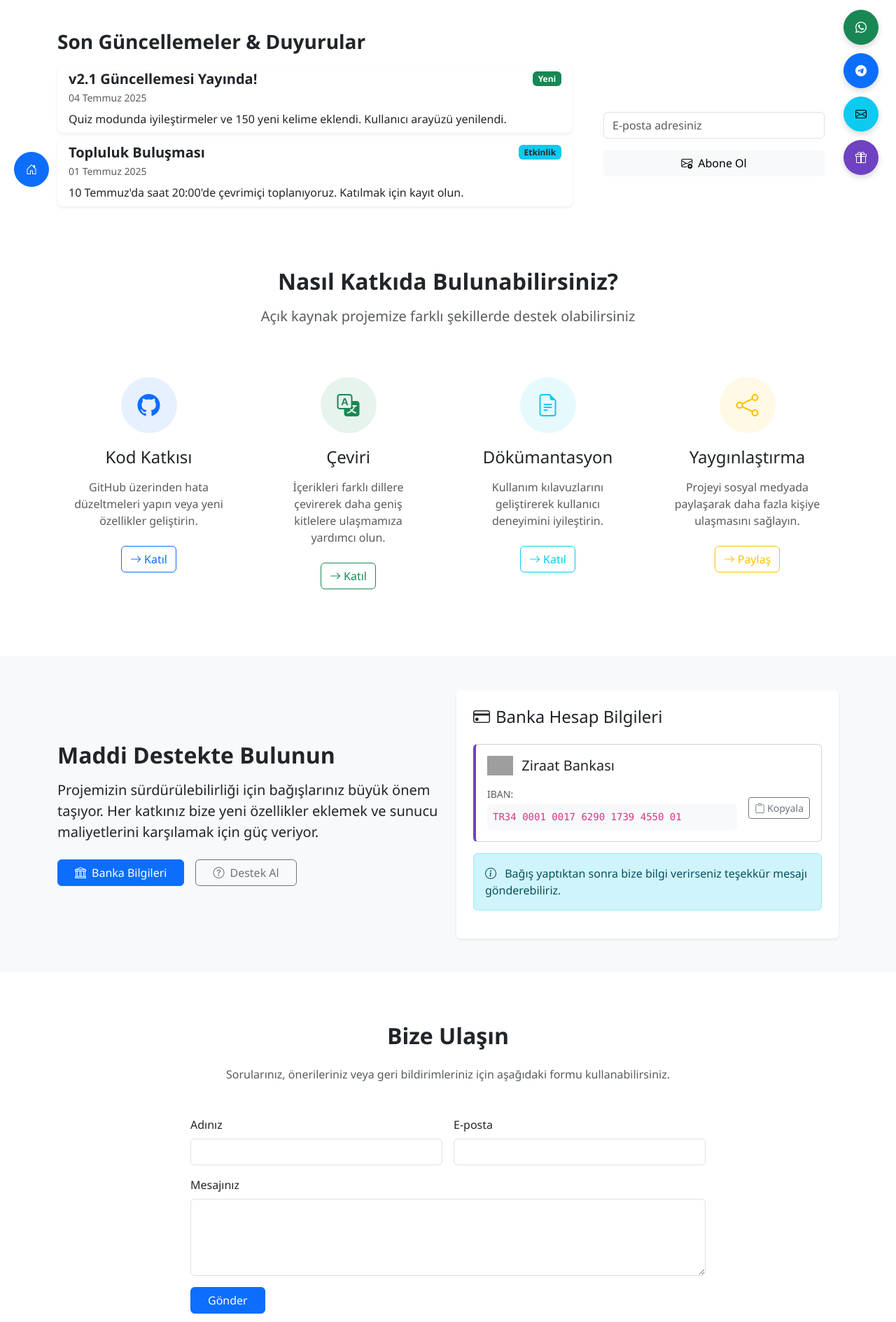
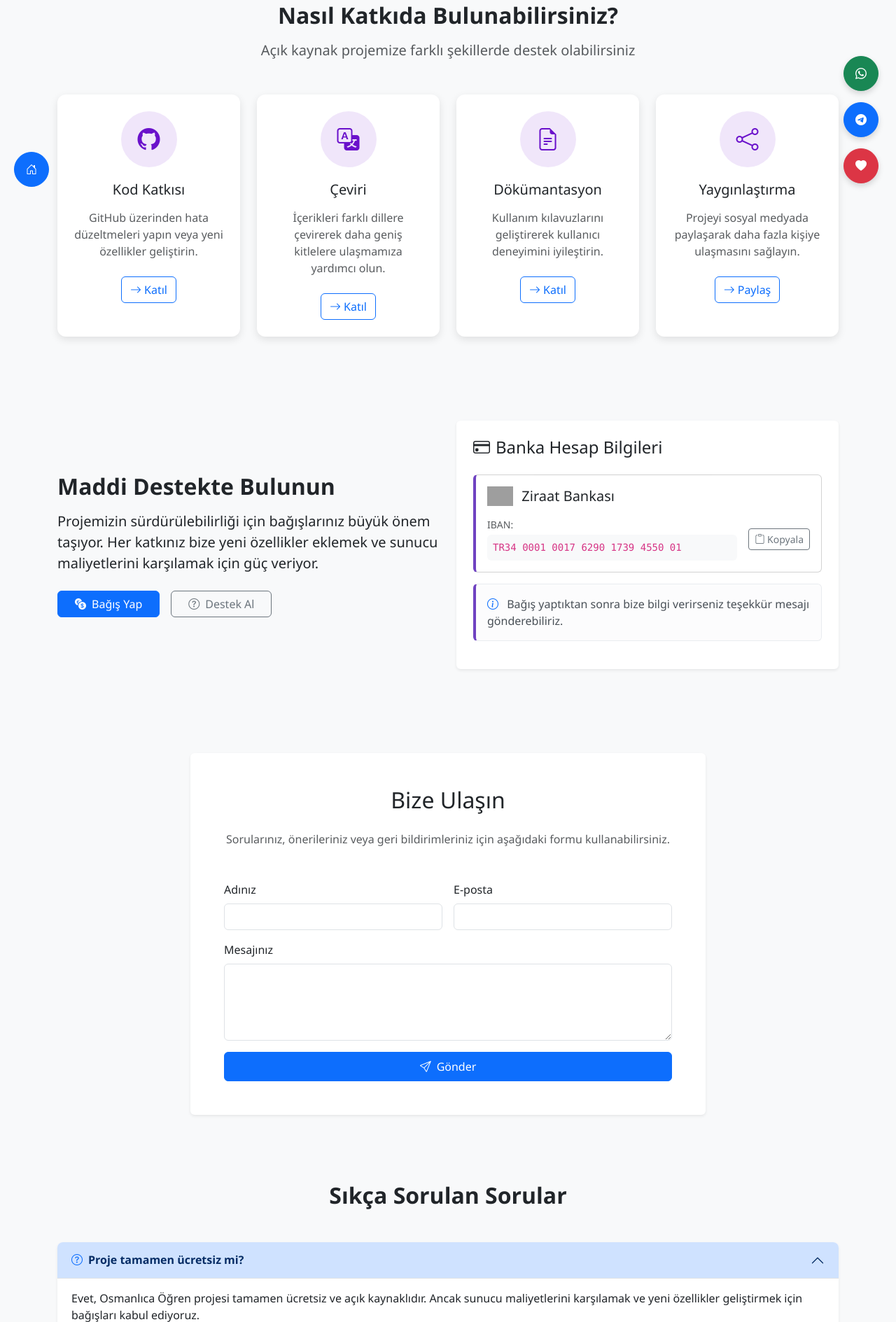
Before and after one commit to kyrustomris/Osmanlicaogren1, a plain HTML site: page destek.html in a window 1280 px wide. Shown: the part 513-2402 px from the top of the page at 70% size. Drawn offline with nearby package versions, Linux system fonts and the light colour scheme; grey boxes are pictures that could not be loaded.

Commit message:
Update destek.html

```diff
--- a/destek.html
+++ b/destek.html
@@ -8,11 +8,6 @@
   <link href="https://cdn.jsdelivr.net/npm/bootstrap@5.3.0/dist/css/bootstrap.min.css" rel="stylesheet">
   <!-- Bootstrap Icons -->
   <link rel="stylesheet" href="https://cdn.jsdelivr.net/npm/bootstrap-icons@1.11.1/font/bootstrap-icons.css">
-  <!-- EmailJS SDK -->
-  <script src="https://cdn.jsdelivr.net/npm/@emailjs/browser@3/dist/email.min.js"></script>
-  <script>
-    emailjs.init("8BdNp7u1PufddSEM8"); // EmailJS Public Key
-  </script>
   <style>
     :root {
       --primary-color: #6a11cb;
@@ -22,24 +17,26 @@
 
     body {
       font-family: 'Segoe UI', Tahoma, Geneva, Verdana, sans-serif;
+      background-color: #f8f9fa;
     }
 
-    .hero-gradient {
+    .hero-section {
       background: linear-gradient(135deg, var(--primary-color) 0%, var(--secondary-color) 100%);
+      color: white;
       border-radius: 0 0 20px 20px;
-      color: white;
     }
 
     .feature-card {
-      transition: transform 0.3s ease, box-shadow 0.3s ease;
+      transition: all 0.3s ease;
       border: none;
       border-radius: 12px;
       overflow: hidden;
+      box-shadow: 0 4px 12px rgba(0,0,0,0.1);
     }
 
     .feature-card:hover {
-      transform: translateY(-8px);
-      box-shadow: 0 12px 24px rgba(0,0,0,0.15);
+      transform: translateY(-5px);
+      box-shadow: 0 8px 20px rgba(0,0,0,0.15);
     }
 
     .icon-circle {
@@ -50,8 +47,8 @@
       justify-content: center;
       margin: 0 auto 20px;
       border-radius: 50%;
-      background: rgba(255,255,255,0.1);
-      color: white;
+      background: rgba(106, 17, 203, 0.1);
+      color: var(--primary-color);
       font-size: 2rem;
     }
 
@@ -71,14 +68,12 @@
     }
 
     .copy-btn:hover {
-      background-color: #f8f9fa;
+      background-color: #f1f1f1;
     }
 
-    .floating-buttons {
-      position: fixed;
-      bottom: 25px;
-      right: 25px;
-      z-index: 1000;
+    .thank-you-card {
+      border: 2px dashed var(--accent-color);
+      background-color: rgba(111, 66, 193, 0.05);
     }
 
     .floating-btn {
@@ -88,39 +83,27 @@
       align-items: center;
       justify-content: center;
       border-radius: 50%;
-      margin-bottom: 12px;
+      box-shadow: 0 4px 8px rgba(0,0,0,0.15);
       transition: all 0.3s ease;
-      box-shadow: 0 4px 8px rgba(0,0,0,0.15);
     }
 
     .floating-btn:hover {
-      transform: translateY(-5px) scale(1.1);
-      box-shadow: 0 8px 16px rgba(0,0,0,0.2);
+      transform: translateY(-3px) scale(1.1);
+      box-shadow: 0 6px 12px rgba(0,0,0,0.2);
     }
 
-    .donate-btn {
-      background-color: var(--accent-color);
-      color: white;
-    }
-
-    #form-feedback {
-      font-size: 0.95rem;
-    }
-
-    .newsletter-form {
-      background: rgba(255,255,255,0.1);
-      border-radius: 12px;
-      padding: 20px;
+    .donation-alert {
+      border-left: 4px solid var(--accent-color);
     }
   </style>
 </head>
 <body>
   <!-- Hero Section -->
-  <section class="hero-gradient py-5">
-    <div class="container py-4 py-md-5">
+  <section class="hero-section py-5">
+    <div class="container py-4">
       <div class="row align-items-center">
         <div class="col-lg-7 mb-4 mb-lg-0">
-          <h1 class="display-4 fw-bold mb-3">
+          <h1 class="display-5 fw-bold mb-3">
             <i class="bi bi-people-fill me-2"></i>Projemize Destek Olun
           </h1>
           <p class="lead mb-4">
@@ -144,47 +127,33 @@
     </div>
   </section>
 
-  <!-- Announcements Section -->
-  <section class="container my-5 py-3">
-    <div class="row align-items-center">
-      <div class="col-lg-8 mb-4 mb-lg-0">
-        <h3 class="fw-bold mb-3">Son Güncellemeler & Duyurular</h3>
-        <div class="list-group">
-          <div class="list-group-item border-0 shadow-sm mb-2 rounded-3">
-            <div class="d-flex justify-content-between align-items-center mb-1">
-              <h5 class="mb-0 fw-bold">v2.1 Güncellemesi Yayında!</h5>
-              <span class="badge bg-success">Yeni</span>
+  <!-- Bağış Teşekkür Mesajı -->
+  <section class="container my-5" id="thank-you-section" style="display: none;">
+    <div class="row justify-content-center">
+      <div class="col-lg-8">
+        <div class="card thank-you-card border-0 shadow-sm">
+          <div class="card-body text-center p-5">
+            <div class="icon-circle bg-success bg-opacity-10 text-success mb-4 mx-auto">
+              <i class="bi bi-check-circle-fill"></i>
             </div>
-            <small class="text-muted d-block mb-2">04 Temmuz 2025</small>
-            <p class="mb-0">Quiz modunda iyileştirmeler ve 150 yeni kelime eklendi. Kullanıcı arayüzü yenilendi.</p>
-          </div>
-          <div class="list-group-item border-0 shadow-sm rounded-3">
-            <div class="d-flex justify-content-between align-items-center mb-1">
-              <h5 class="mb-0 fw-bold">Topluluk Buluşması</h5>
-              <span class="badge bg-info text-dark">Etkinlik</span>
-            </div>
-            <small class="text-muted d-block mb-2">01 Temmuz 2025</small>
-            <p class="mb-0">10 Temmuz'da saat 20:00'de çevrimiçi toplanıyoruz. Katılmak için kayıt olun.</p>
+            <h2 class="mb-3">Teşekkür Ederiz!</h2>
+            <p id="donation-message" class="lead mb-4"></p>
+            <p class="text-muted">Destekleriniz projemizin devamını sağlıyor.</p>
+            <div class="d-flex justify-content-center gap-3 mt-4">
+              <a href="index.html" class="btn btn-primary px-4">
+                <i class="bi bi-house-door me-2"></i>Ana Sayfa
+              </a>
+              <a href="#donate" class="btn btn-outline-primary px-4">
+                <i class="bi bi-currency-exchange me-2"></i>Tekrar Bağış Yap
+              </a>
             </div>
           </div>
-      </div>
-      <div class="col-lg-4">
-        <div class="newsletter-form text-white">
-          <h4 class="mb-3">Gelişmelerden Haberdar Olun</h4>
-          <form action="https://YOUR_MAILCHIMP_URL" method="post" target="_blank">
-            <div class="mb-3">
-              <input type="email" class="form-control" placeholder="E-posta adresiniz" required>
-            </div>
-            <button type="submit" class="btn btn-light w-100">
-              <i class="bi bi-envelope-plus me-2"></i>Abone Ol
-            </button>
-          </form>
         </div>
       </div>
     </div>
   </section>
 
-  <!-- Contribution Section -->
+  <!-- Katkı Seçenekleri -->
   <section id="contribute" class="container my-5 py-4">
     <div class="text-center mb-5">
       <h2 class="fw-bold mb-3">Nasıl Katkıda Bulunabilirsiniz?</h2>
@@ -192,14 +161,14 @@
     </div>
 
     <div class="row g-4">
-      <!-- Code Contribution -->
+      <!-- Kod Katkısı -->
       <div class="col-md-6 col-lg-3">
         <div class="card feature-card h-100 border-0">
           <div class="card-body text-center p-4">
-            <div class="icon-circle bg-primary bg-opacity-10 text-primary">
+            <div class="icon-circle">
               <i class="bi bi-github"></i>
             </div>
-            <h3 class="h4 mb-3">Kod Katkısı</h3>
+            <h3 class="h5 mb-3">Kod Katkısı</h3>
             <p class="text-muted mb-4">
               GitHub üzerinden hata düzeltmeleri yapın veya yeni özellikler geliştirin.
             </p>
@@ -210,54 +179,54 @@
         </div>
       </div>
 
-      <!-- Translation -->
+      <!-- Çeviri -->
       <div class="col-md-6 col-lg-3">
         <div class="card feature-card h-100 border-0">
           <div class="card-body text-center p-4">
-            <div class="icon-circle bg-success bg-opacity-10 text-success">
+            <div class="icon-circle">
               <i class="bi bi-translate"></i>
             </div>
-            <h3 class="h4 mb-3">Çeviri</h3>
+            <h3 class="h5 mb-3">Çeviri</h3>
             <p class="text-muted mb-4">
               İçerikleri farklı dillere çevirerek daha geniş kitlelere ulaşmamıza yardımcı olun.
             </p>
-            <a href="#" class="btn btn-outline-success stretched-link">
+            <a href="#" class="btn btn-outline-primary stretched-link">
               <i class="bi bi-arrow-right me-1"></i>Katıl
             </a>
           </div>
         </div>
       </div>
 
-      <!-- Documentation -->
+      <!-- Dökümantasyon -->
       <div class="col-md-6 col-lg-3">
         <div class="card feature-card h-100 border-0">
           <div class="card-body text-center p-4">
-            <div class="icon-circle bg-info bg-opacity-10 text-info">
+            <div class="icon-circle">
               <i class="bi bi-file-earmark-text"></i>
             </div>
-            <h3 class="h4 mb-3">Dökümantasyon</h3>
+            <h3 class="h5 mb-3">Dökümantasyon</h3>
             <p class="text-muted mb-4">
               Kullanım kılavuzlarını geliştirerek kullanıcı deneyimini iyileştirin.
             </p>
-            <a href="#" class="btn btn-outline-info stretched-link">
+            <a href="#" class="btn btn-outline-primary stretched-link">
               <i class="bi bi-arrow-right me-1"></i>Katıl
             </a>
           </div>
         </div>
       </div>
 
-      <!-- Promotion -->
+      <!-- Yaygınlaştırma -->
       <div class="col-md-6 col-lg-3">
         <div class="card feature-card h-100 border-0">
           <div class="card-body text-center p-4">
-            <div class="icon-circle bg-warning bg-opacity-10 text-warning">
+            <div class="icon-circle">
               <i class="bi bi-share"></i>
             </div>
-            <h3 class="h4 mb-3">Yaygınlaştırma</h3>
+            <h3 class="h5 mb-3">Yaygınlaştırma</h3>
             <p class="text-muted mb-4">
               Projeyi sosyal medyada paylaşarak daha fazla kişiye ulaşmasını sağlayın.
             </p>
-            <a href="#" class="btn btn-outline-warning stretched-link">
+            <a href="#" class="btn btn-outline-primary stretched-link">
               <i class="bi bi-arrow-right me-1"></i>Paylaş
             </a>
           </div>
@@ -266,7 +235,7 @@
     </div>
   </section>
 
-  <!-- Donation Section -->
+  <!-- Bağış Bölümü -->
   <section id="donate" class="bg-light py-5 my-5">
     <div class="container">
       <div class="row align-items-center">
@@ -277,8 +246,8 @@
             Her katkınız bize yeni özellikler eklemek ve sunucu maliyetlerini karşılamak için güç veriyor.
           </p>
           <div class="d-flex flex-wrap gap-3">
-            <a href="#bank-info" class="btn btn-primary px-4">
-              <i class="bi bi-bank me-2"></i>Banka Bilgileri
+            <a href="bagıs.html" class="btn btn-primary px-4">
+              <i class="bi bi-currency-exchange me-2"></i>Bağış Yap
             </a>
             <a href="#contact" class="btn btn-outline-secondary px-4">
               <i class="bi bi-question-circle me-2"></i>Destek Al
@@ -310,8 +279,8 @@
                 </div>
               </div>
 
-              <div class="alert alert-info mt-3">
-                <i class="bi bi-info-circle me-2"></i>
+              <div class="alert donation-alert alert-light mt-3">
+                <i class="bi bi-info-circle me-2 text-primary"></i>
                 Bağış yaptıktan sonra bize bilgi verirseniz teşekkür mesajı gönderebiliriz.
               </div>
             </div>
@@ -321,54 +290,47 @@
     </div>
   </section>
 
-  <!-- Contact Form -->
+  <!-- İletişim Formu -->
   <section id="contact" class="container my-5 py-4">
     <div class="row justify-content-center">
       <div class="col-lg-8">
-        <h2 class="fw-bold mb-4 text-center">Bize Ulaşın</h2>
-        <p class="text-muted text-center mb-5">
+        <div class="card border-0 shadow-sm">
+          <div class="card-body p-4 p-md-5">
+            <h2 class="text-center mb-4">Bize Ulaşın</h2>
+            <p class="text-center text-muted mb-5">
               Sorularınız, önerileriniz veya geri bildirimleriniz için aşağıdaki formu kullanabilirsiniz.
             </p>
 
-        <form id="contact-form" class="needs-validation" novalidate>
+            <form id="contact-form">
               <div class="row g-3">
                 <div class="col-md-6">
                   <label for="name" class="form-label">Adınız</label>
                   <input type="text" class="form-control" id="name" required>
-              <div class="invalid-feedback">
-                Lütfen adınızı giriniz.
-              </div>
                 </div>
                 <div class="col-md-6">
                   <label for="email" class="form-label">E-posta</label>
                   <input type="email" class="form-control" id="email" required>
-              <div class="invalid-feedback">
-                Lütfen geçerli bir e-posta adresi giriniz.
-              </div>
                 </div>
                 <div class="col-12">
                   <label for="message" class="form-label">Mesajınız</label>
                   <textarea class="form-control" id="message" rows="4" required></textarea>
-              <div class="invalid-feedback">
-                Lütfen mesajınızı yazınız.
-              </div>
                 </div>
                 <div class="col-12">
-              <button type="submit" class="btn btn-primary px-4" id="submit-btn">
-                <span id="btn-text">Gönder</span>
-                <span id="btn-spinner" class="spinner-border spinner-border-sm d-none ms-2"></span>
+                  <button type="submit" class="btn btn-primary w-100 py-2">
+                    <i class="bi bi-send me-2"></i>Gönder
                   </button>
-              <span id="form-feedback" class="ms-3"></span>
                 </div>
               </div>
             </form>
           </div>
         </div>
+      </div>
+    </div>
   </section>
 
-  <!-- FAQ Section -->
+  <!-- SSS Bölümü -->
   <section class="container my-5 py-4">
-    <h2 class="fw-bold mb-4 text-center">Sıkça Sorulan Sorular</h2>
+    <h2 class="text-center fw-bold mb-5">Sıkça Sorulan Sorular</h2>
 
     <div class="accordion" id="faqAccordion">
       <div class="accordion-item border-0 shadow-sm mb-3 rounded-3 overflow-hidden">
@@ -407,10 +369,10 @@
     </div>
   </section>
 
-  <!-- Community Section -->
+  <!-- Topluluk Bölümü -->
   <section class="bg-light py-5 my-5">
     <div class="container text-center">
-      <div class="icon-circle bg-primary text-white mx-auto mb-4">
+      <div class="icon-circle mb-4 mx-auto">
         <i class="bi bi-people-fill"></i>
       </div>
       <h2 class="fw-bold mb-3">Topluluğa Katılın</h2>
@@ -451,8 +413,9 @@
     </div>
   </footer>
 
-  <!-- Floating Action Buttons -->
-  <div class="floating-buttons">
+  <!-- Hızlı Erişim Butonları -->
+  <div class="position-fixed" style="bottom: 25px; right: 25px; z-index: 1000;">
+    <div class="d-flex flex-column gap-3">
       <a href="https://wa.me/905309082276" class="floating-btn btn btn-success"
          data-bs-toggle="tooltip" title="WhatsApp ile ulaşın">
         <i class="bi bi-whatsapp"></i>
@@ -461,17 +424,14 @@
          data-bs-toggle="tooltip" title="Telegram grubumuza katılın">
         <i class="bi bi-telegram"></i>
       </a>
-    <button id="quick-email" class="floating-btn btn btn-info"
-            data-bs-toggle="tooltip" title="Hızlı e-posta gönder">
-      <i class="bi bi-envelope"></i>
-    </button>
-    <a href="#donate" class="floating-btn donate-btn"
+      <a href="bagıs.html" class="floating-btn btn btn-danger"
          data-bs-toggle="tooltip" title="Bağış yapın">
-      <i class="bi bi-gift"></i>
+        <i class="bi bi-heart-fill"></i>
       </a>
     </div>
+  </div>
 
-  <!-- Back to Top Button -->
+  <!-- Ana Sayfaya Dön Butonu -->
   <a href="index.html" class="btn btn-primary rounded-circle position-fixed"
      style="width: 50px; height: 50px; bottom: 20px; left: 20px; display: flex; align-items: center; justify-content: center;"
      data-bs-toggle="tooltip" title="Ana Sayfaya Dön">
@@ -482,14 +442,15 @@
   <script src="https://cdn.jsdelivr.net/npm/bootstrap@5.3.0/dist/js/bootstrap.bundle.min.js"></script>
 
   <script>
-    // Initialize tooltips
+    // Sayfa yüklendiğinde
     document.addEventListener('DOMContentLoaded', function() {
+      // Tooltip'leri etkinleştir
       var tooltipTriggerList = [].slice.call(document.querySelectorAll('[data-bs-toggle="tooltip"]'));
       var tooltipList = tooltipTriggerList.map(function (tooltipTriggerEl) {
         return new bootstrap.Tooltip(tooltipTriggerEl);
       });
 
-      // Copy IBAN functionality
+      // Kopyala butonları
       document.querySelectorAll('.copy-btn').forEach(function(btn) {
         btn.addEventListener('click', function() {
           const text = this.getAttribute('data-clipboard-text');
@@ -503,59 +464,52 @@
         });
       });
 
-      // Quick email button
-      document.getElementById('quick-email').addEventListener('click', function() {
-        const email = prompt("E-posta adresinizi girin:", "");
-        if (email) {
-          const message = prompt("Mesajınızı kısaca yazın:", "");
-          if (message) {
-            emailjs.send("service_1avrv0q", "template_pc99ct6", {
-              from_email: email,
-              message: message
-            }).then(function() {
-              alert("Mesajınız başarıyla gönderildi!");
-            }, function(error) {
-              alert("Hata oluştu: " + JSON.stringify(error));
-            });
+      // Bağış teşekkür mesajını kontrol et
+      const urlParams = new URLSearchParams(window.location.search);
+      const donationAmount = urlParams.get('amount');
+      const donationName = urlParams.get('name') || 'Değerli Destekçimiz';
+
+      if (donationAmount) {
+        document.getElementById('thank-you-section').style.display = 'block';
+        document.getElementById('donation-message').textContent =
+          `${donationName}, ${donationAmount}₺ bağışınız için çok teşekkür ederiz!`;
+
+        // Sayfayı teşekkür bölümüne kaydır
+        setTimeout(() => {
+          document.getElementById('thank-you-section').scrollIntoView({ behavior: 'smooth' });
+        }, 300);
       }
-        }
-      });
 
-      // Contact form submission
+      // İletişim formu gönderimi
       document.getElementById('contact-form').addEventListener('submit', function(e) {
         e.preventDefault();
 
-        const form = e.target;
-        if (!form.checkValidity()) {
-          e.stopPropagation();
-          form.classList.add('was-validated');
-          return;
-        }
+        const submitBtn = this.querySelector('button[type="submit"]');
+        const originalText = submitBtn.innerHTML;
 
-        const submitBtn = document.getElementById('submit-btn');
-        const btnText = document.getElementById('btn-text');
-        const btnSpinner = document.getElementById('btn-spinner');
-        const feedback = document.getElementById('form-feedback');
+        // Buton durumunu güncelle
+        submitBtn.disabled = true;
+        submitBtn.innerHTML = '<span class="spinner-border spinner-border-sm me-2"></span> Gönderiliyor...';
 
-        // Update button state
-        submitBtn.disabled = true;
-        btnText.textContent = 'Gönderiliyor...';
-        btnSpinner.classList.remove('d-none');
-        feedback.textContent = '';
+        // Form verilerini al
+        const formData = {
+          name: document.getElementById('name').value,
+          email: document.getElementById('email').value,
+          message: document.getElementById('message').value
+        };
 
-        // Simulate form submission (replace with actual EmailJS code)
-        setTimeout(function() {
-          // Reset form
-          form.reset();
-          form.classList.remove('was-validated');
+        // Burada normalde bir API'ye istek atardınız
+        // Şimdi sadece simüle ediyoruz
+        setTimeout(() => {
+          // Başarılı mesajı göster
+          alert('Mesajınız başarıyla gönderildi! En kısa sürede dönüş yapacağız.');
 
-          // Show success message
-          feedback.innerHTML = '<span class="text-success"><i class="bi bi-check-circle me-1"></i>Mesajınız başarıyla gönderildi!</span>';
+          // Formu temizle
+          this.reset();
 
-          // Reset button
+          // Butonu eski haline getir
           submitBtn.disabled = false;
-          btnText.textContent = 'Gönder';
-          btnSpinner.classList.add('d-none');
+          submitBtn.innerHTML = originalText;
         }, 1500);
       });
     });
```
Lines whose indentation alone changed are shown as unchanged.
